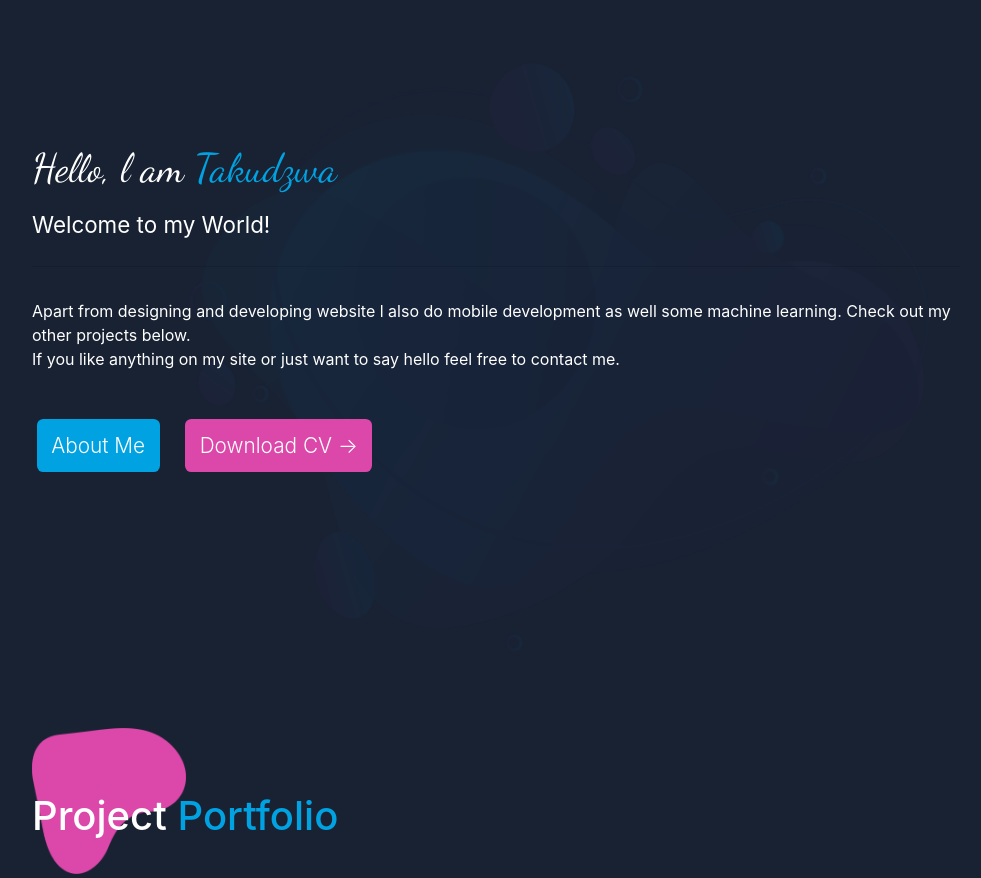
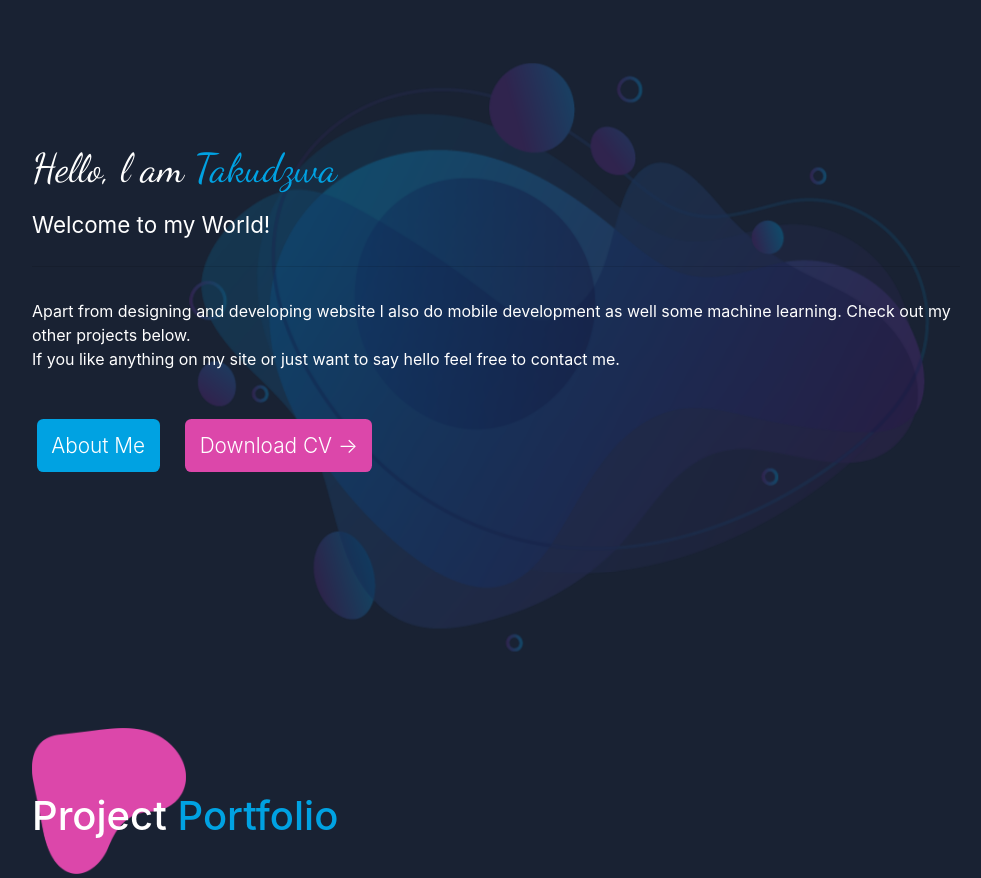
Before and after one commit to takuonline/portfolio_website_v3, a Flask app: page / in a window 1280 px wide. Shown: the part 118-996 px from the top of the page, without its empty margins (112-1093 px from the left). Run offline with Flask 2, Linux system fonts and the light colour scheme; some libraries are stand-ins or nearby versions.

Commit message:
changed blob opacity

```diff
--- a/website/static/style.css
+++ b/website/static/style.css
@@ -1154,7 +1154,7 @@ body {
   position: absolute;
   top: 2rem;
   right: 8rem;
-  opacity: 5%;
+  opacity: 30%;
   animation: blob 7s ease-in-out;
   animation-iteration-count: infinite;
   width: 72%; }
--- a/website/static/stylesheet/sass/components/_blobs.scss
+++ b/website/static/stylesheet/sass/components/_blobs.scss
@@ -98,7 +98,7 @@
     position: absolute;
     top: 2rem;
     right: 8rem;
-    opacity: 5%;
+    opacity: 30%;
     animation: blob 7s ease-in-out;
     animation-iteration-count: infinite;
     width: 72%;
--- a/website/templates/home.html
+++ b/website/templates/home.html
@@ -697,7 +697,7 @@
   <ul class="my-footer__list-4">
     <a href="https://www.facebook.com/takudzwa.makusha.3"> <img  class="f-icon"  src="../static/contact_icons/Asset 1fb.png" alt=""></a>
     <a  href="https://twitter.com/takuonline"> <img class="f-icon" src="../static/contact_icons/Asset 2twitter.png" alt=""></a>
-    <a  href="https://www.instagram.com/takuonline3/"> <img class="f-icon" src="../static/contact_icons/Asset 3inst.png" alt=""></a>
+    <!-- <a  href="https://www.instagram.com/takuonline3/"><img class="f-icon" src="../static/contact_icons/Asset 3insta.png" alt=""></a> -->
     <a  href="whatsapp://send?text=Hey, l just visited your site!&phone=+27676522180"> <img class="f-icon" src="../static/contact_icons/Asset 4app.png" alt=""></a>
     <a  href="https://www.linkedin.com/in/takudzwa-makusha-560762187/"> <img class="f-icon" src="../static/contact_icons/Asset 5in.png" alt=""></a>
     <a  href="mailto:tbmakusha@gmail.com"> <img class="f-icon" src="../static/contact_icons/Asset 6google.png" alt=""></a>
```
